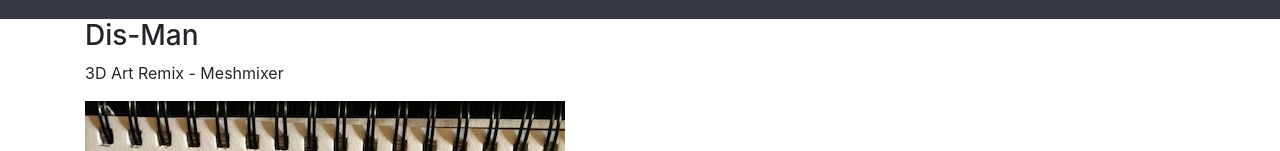
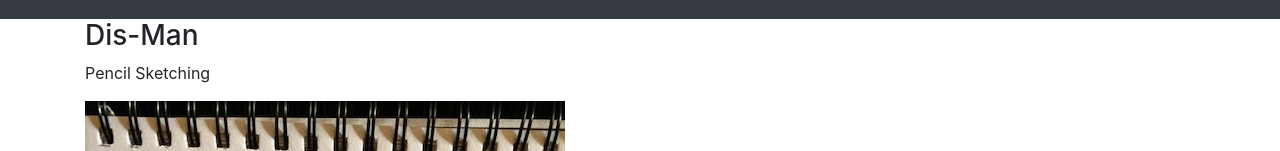
Before and after one commit to Mermaid3/Mermaid3.github.io, a plain HTML site: page studio.html in a window 1280 px wide. Shown: the part 293-444 px from the top of the page. Drawn offline with nearby package versions, Linux system fonts and the light colour scheme.

Commit message:
Update studio.html

```diff
--- a/studio.html
+++ b/studio.html
@@ -43,7 +43,7 @@
   <div class="row">
     <div class="col-sm-12">
       <h3>Dis-Man</h3>
-      <p>3D Art Remix - Meshmixer</p>
+      <p>Pencil Sketching</p>
       <p><img class="img-fluid" src="DisfiguredMan.jpg"></p>
     </div>
     <div class="col-sm-12">
```
